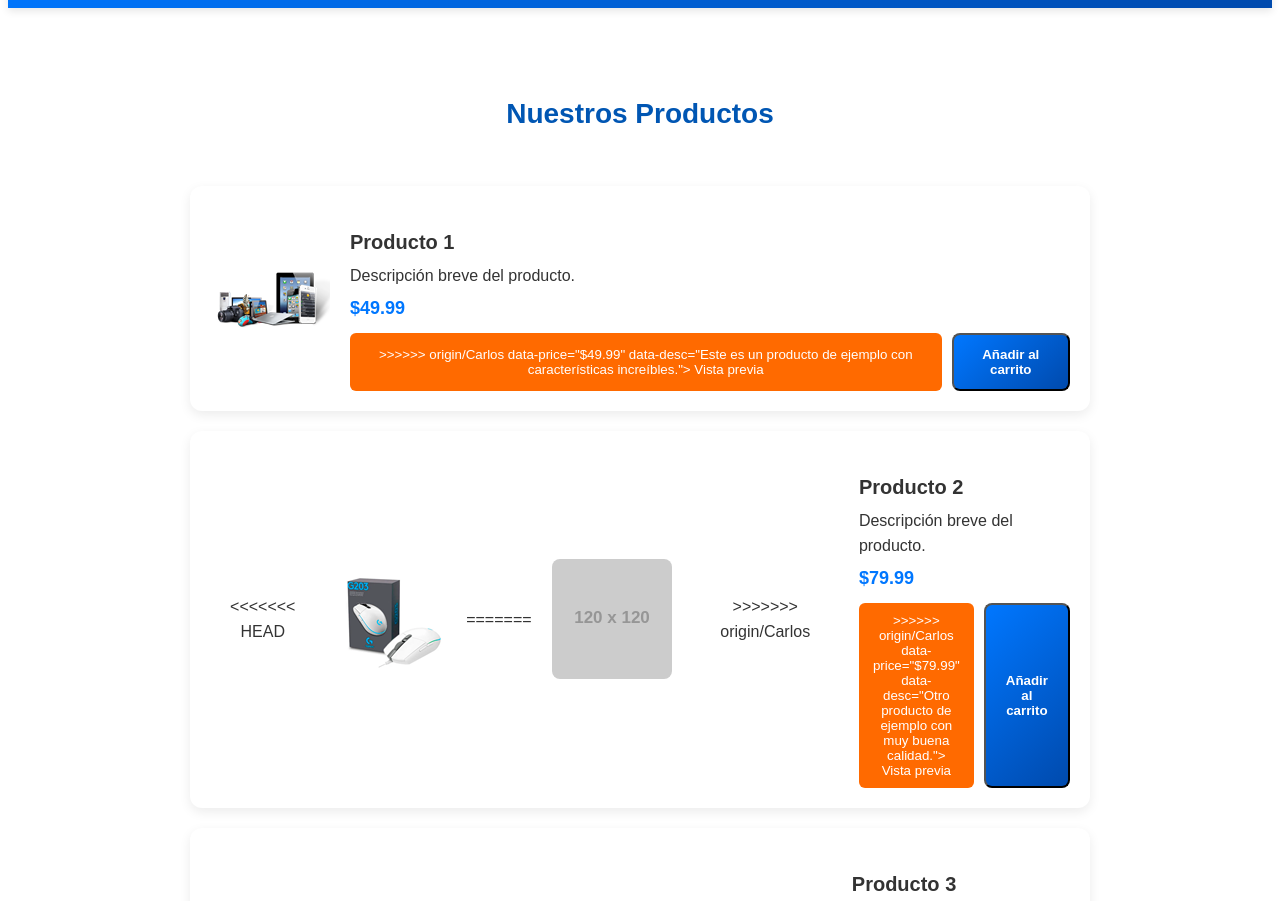
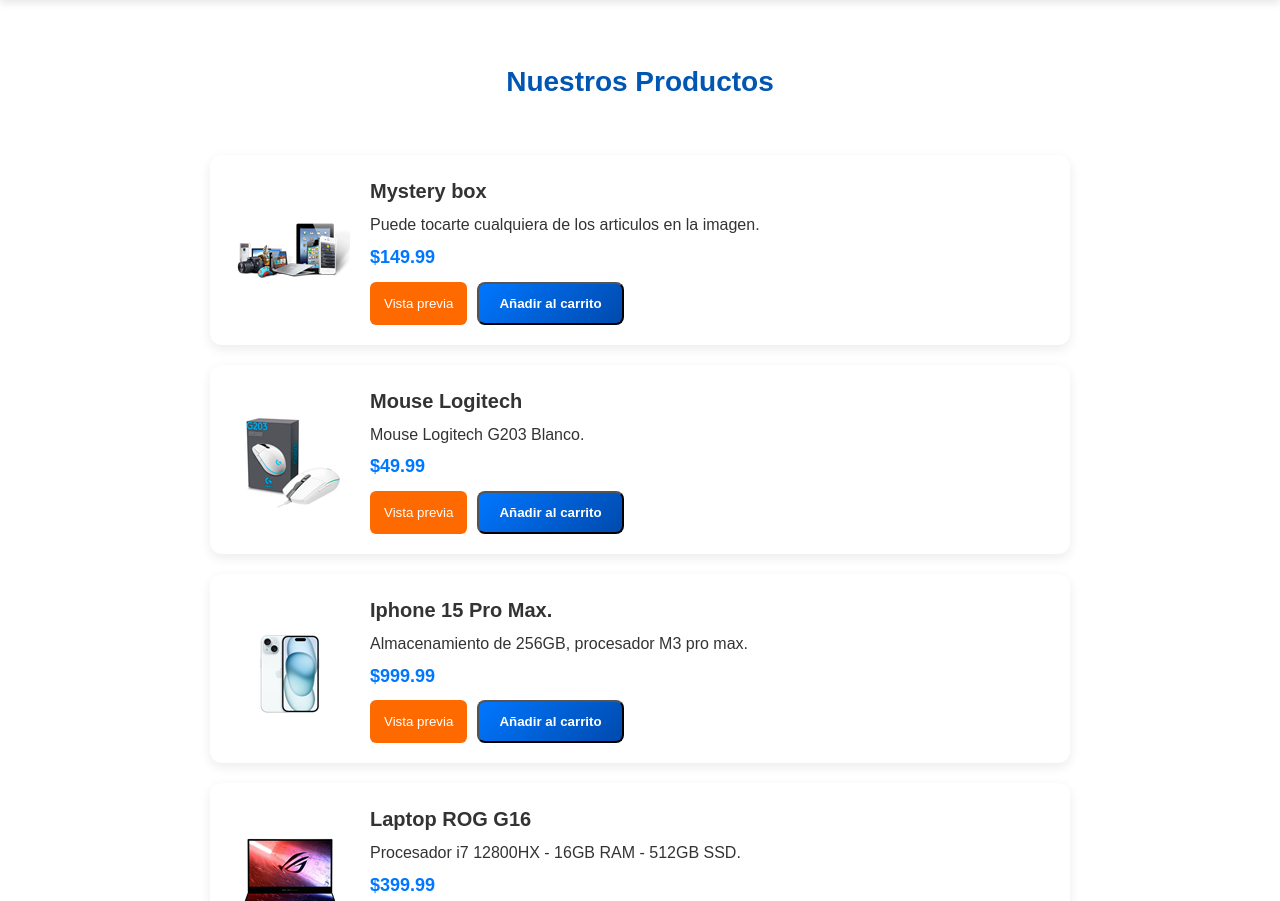
Before and after one commit to CarlosHernCAs/ProyectoWebV, a plain HTML site: page productos.html in a window 1280 px wide. Shown: the part 74-975 px from the top of the page. Drawn offline with Linux system fonts and the light colour scheme; placeholder pictures from the web are drawn by us.

Commit message:
modificacion de ciertos conflictos

```diff
--- a/css/style-pp.css
+++ b/css/style-pp.css
@@ -1,4 +1,4 @@
-<<<<<<< HEAD
+
 /* Vista previa */
 
 .preview {
@@ -66,7 +66,7 @@
 .form-pago button:hover {
  background: #0056b3;
 }
-=======
+
 /* ======================
    BASE
 ====================== */
@@ -527,4 +527,3 @@
   from { opacity: 0; transform: scale(0.9); }
   to { opacity: 1; transform: scale(1); }
 }
->>>>>>> origin/Carlos
--- a/productos.html
+++ b/productos.html
@@ -32,17 +32,14 @@
         <img src="img/Electronico.png" alt="Producto 1">
         </div>
         <div class="producto-info">
-          <h3>Producto 1</h3>
-          <p>Descripción breve del producto.</p>
-          <p class="precio">$49.99</p>
+          <h3>Mystery box</h3>
+          <p>Puede tocarte cualquiera de los articulos en la imagen.</p>
+          <p class="precio">$149.99</p>
           <div class="producto-btns">
             <button class="btn-preview"
               data-title="Producto 1"
-<<<<<<< HEAD
               data-img="img/Electronico.png"
-=======
               data-img="https://via.placeholder.com/400"
->>>>>>> origin/Carlos
               data-price="$49.99"
               data-desc="Este es un producto de ejemplo con características increíbles.">
               Vista previa
@@ -54,25 +51,19 @@
 
       <!-- Producto 2 -->
       <div class="producto-item">
-<<<<<<< HEAD
         <div class="producto-img" Style="width: 120px; height: 120px; overflow: hidden; display: flex; align-items: center; justify-content: center;">
         <img src="img/Mouse.png" alt="Producto 2">
         </div>
-=======
-        <img src="https://via.placeholder.com/120" alt="Producto 2">
->>>>>>> origin/Carlos
         <div class="producto-info">
-          <h3>Producto 2</h3>
-          <p>Descripción breve del producto.</p>
-          <p class="precio">$79.99</p>
+
+          <h3>Mouse Logitech</h3>
+          <p>Mouse Logitech G203 Blanco.</p>
+          <p class="precio">$49.99</p>
           <div class="producto-btns">
             <button class="btn-preview"
               data-title="Producto 2"
-<<<<<<< HEAD
               data-img="img/Mouse.png"
-=======
               data-img="https://www.pngwing.com/es/free-png-dkhnn/download"
->>>>>>> origin/Carlos
               data-price="$79.99"
               data-desc="Otro producto de ejemplo con muy buena calidad.">
               Vista previa
@@ -84,25 +75,19 @@
 
       <!-- Producto 3 -->
       <div class="producto-item">
-<<<<<<< HEAD
+
         <div class="producto-img" Style="width: 120px; height: 120px; overflow: hidden; display: flex; align-items: center; justify-content: center;">
         <img src="img/Celular.png" alt="Producto 3">
         </div>
-=======
-        <img src="https://via.placeholder.com/120" alt="Producto 3">
->>>>>>> origin/Carlos
         <div class="producto-info">
-          <h3>Producto 3</h3>
-          <p>Descripción breve del producto.</p>
-          <p class="precio">$99.99</p>
+          <h3>Iphone 15 Pro Max.</h3>
+          <p>Almacenamiento de 256GB, procesador M3 pro max.</p>
+          <p class="precio">$999.99</p>
           <div class="producto-btns">
             <button class="btn-preview"
               data-title="Producto 3"
-<<<<<<< HEAD
               data-img="img/Celular.png"
-=======
               data-img="https://via.placeholder.com/400"
->>>>>>> origin/Carlos
               data-price="$99.99"
               data-desc="Producto destacado con excelente valoración de clientes.">
               Vista previa
@@ -111,16 +96,14 @@
           </div>
         </div>
       </div>
-<<<<<<< HEAD
-
       <!-- Producto 4 -->
       <div class="producto-item">
         <div class="producto-img" Style="width: 120px; height: 120px; overflow: hidden; display: flex; align-items: center; justify-content: center;">
         <img src="img/Laptop.png" alt="Producto 4">
         </div>
         <div class="producto-info">
-          <h3>Producto 4</h3>
-          <p>Descripción breve del producto.</p>
+          <h3>Laptop ROG G16</h3>
+          <p>Procesador i7 12800HX - 16GB RAM - 512GB SSD.</p>
           <p class="precio">$399.99</p>
           <div class="producto-btns">
             <button class="btn-preview"
@@ -141,8 +124,8 @@
         <img src="img/Play.png" alt="Producto 5">
         </div>
         <div class="producto-info">
-          <h3>Producto 5</h3>
-          <p>Descripción breve del producto.</p>
+          <h3>Play Station 5</h3>
+          <p>Slim con lectora de disco y un mando viene con 2 juegos gratis 1Tb de almacenamiento.</p>
           <p class="precio">$549.99</p>
           <div class="producto-btns">
             <button class="btn-preview"
@@ -156,8 +139,6 @@
           </div>
         </div>
       </div>
-=======
->>>>>>> origin/Carlos
     </div>
   </section>
 
```
Also changed, not shown: preview.html (+3 -4 lines).
